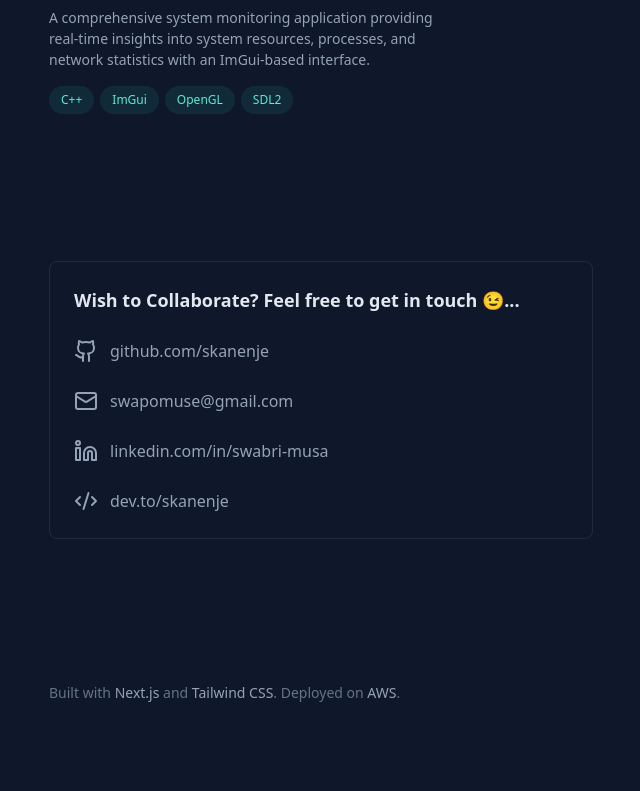
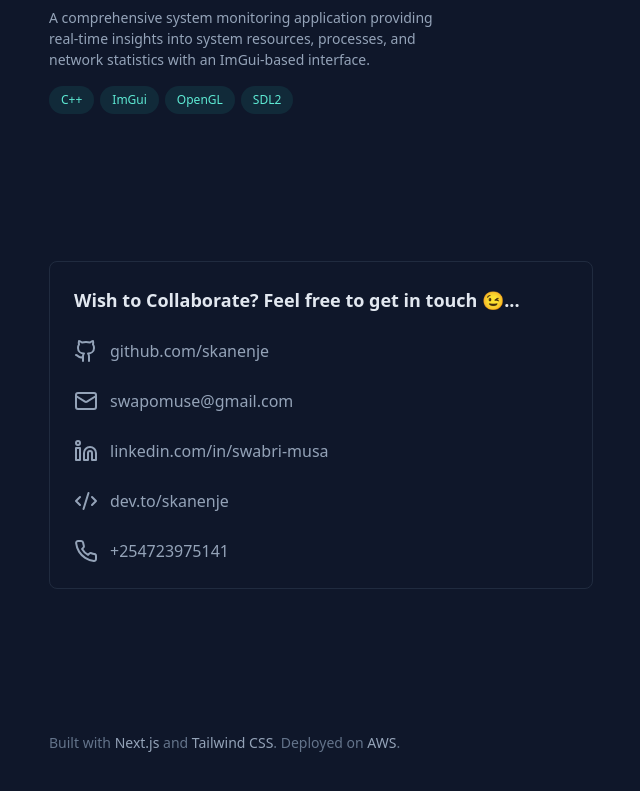
Before and after one commit to skanenje/portfolio2.0, a Next.js app: page / in a window 1280 px wide. Shown: the part 2362-3153 px from the top of the page, without its empty margins (591-1231 px from the left). Built offline with nearby package versions, Linux system fonts and the light colour scheme.

Commit message:
update contact info

```diff
--- a/app/page.tsx
+++ b/app/page.tsx
@@ -1,7 +1,7 @@
 'use client';
 
 import { useState, useEffect } from 'react';
-import { Github, Linkedin, Mail, ExternalLink, Code2 } from 'lucide-react';
+import { Github, Linkedin, Mail, ExternalLink, Code2, Phone } from 'lucide-react';
 
 const FeaturedProject = ({ title, description, tech, github }: {
   title: string;
@@ -485,6 +485,13 @@ export default function Home() {
                     <Code2 className="w-6 h-6 mr-3" />
                     dev.to/skanenje
                   </a>
+                  <a
+                    href="tel:+254723975141"
+                    className="flex items-center text-slate-400 hover:text-teal-300 transition"
+                  >
+                    <Phone className="w-6 h-6 mr-3" />
+                    +254723975141
+                  </a>
                 </div>
               </div>
             </section>
```
